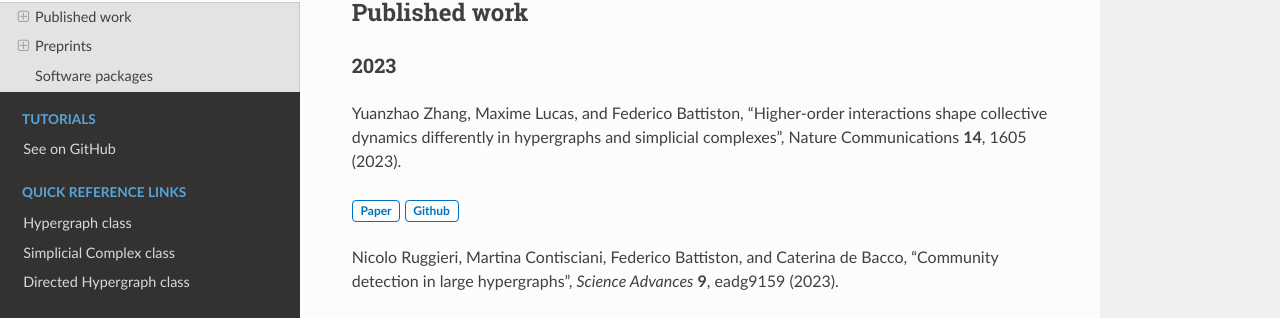
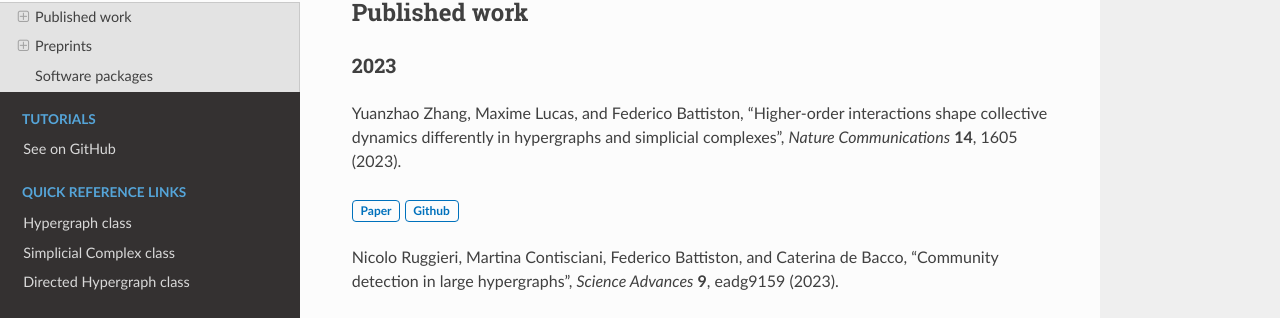
Before and after one commit to xgi-org/xgi, a Sphinx documentation site: the page built from docs/source/using-xgi.rst, in a window 1280 px wide and 900 px high. Shown: the part 212-530 px from the top of the window. Built offline with Sphinx 7.4.7 and the Read the Docs theme 2.0.0, drawn with Linux system fonts in a browser that asks for light colours.

```diff
--- a/docs/source/using-xgi.rst
+++ b/docs/source/using-xgi.rst
@@ -10,7 +10,7 @@ Published work
 2023
 ----
 
-Yuanzhao Zhang, Maxime Lucas, and Federico Battiston, "Higher-order interactions shape collective dynamics differently in hypergraphs and simplicial complexes", Nature Communications **14**, 1605 (2023).
+Yuanzhao Zhang, Maxime Lucas, and Federico Battiston, "Higher-order interactions shape collective dynamics differently in hypergraphs and simplicial complexes", *Nature Communications* **14**, 1605 (2023).
 
 :bdg-link-primary-line:`Paper <http://doi.org/10.1038/s41467-023-37190-9>`
 :bdg-link-primary-line:`Github <https://github.com/maximelucas/HOI_shape_sync_differently>`
```
